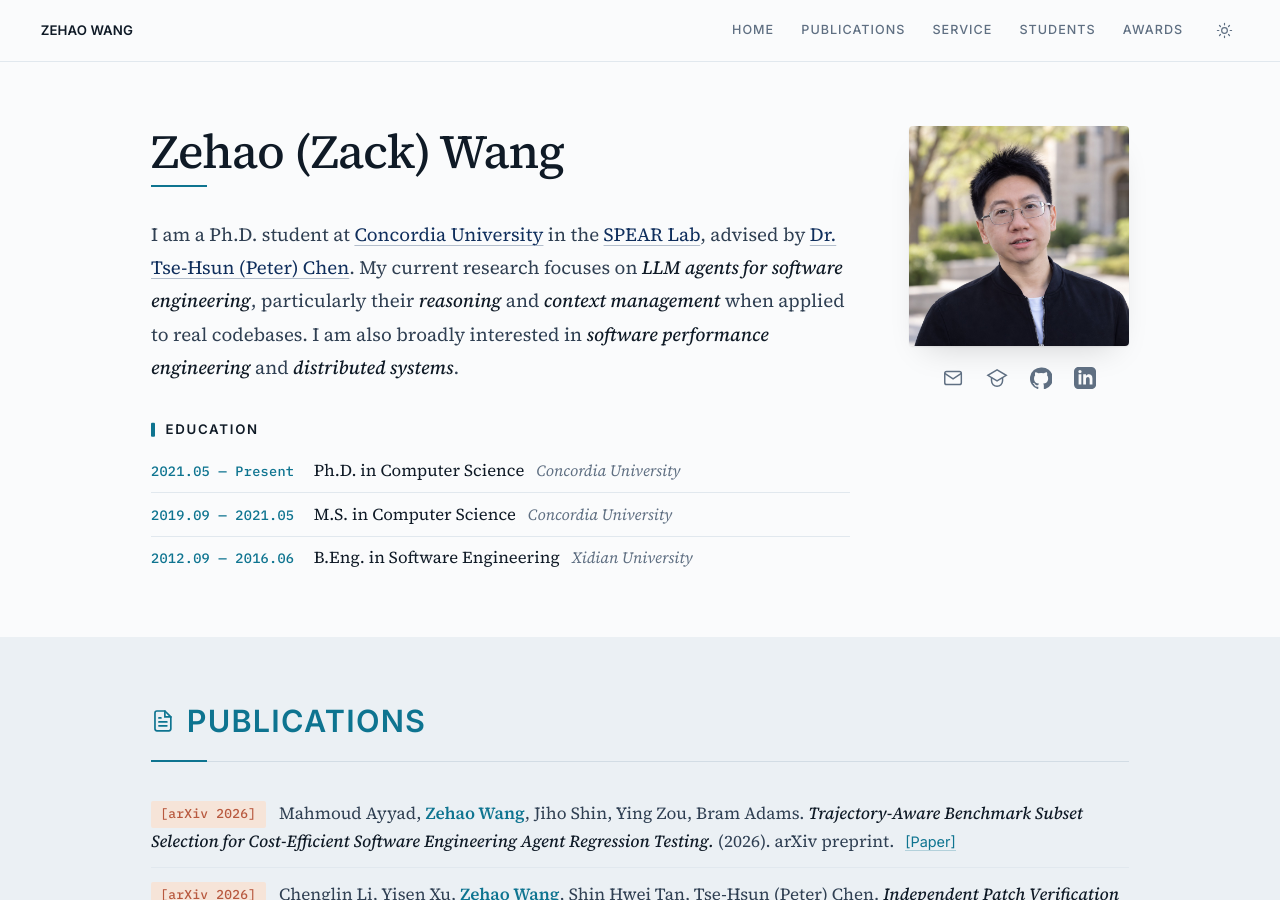
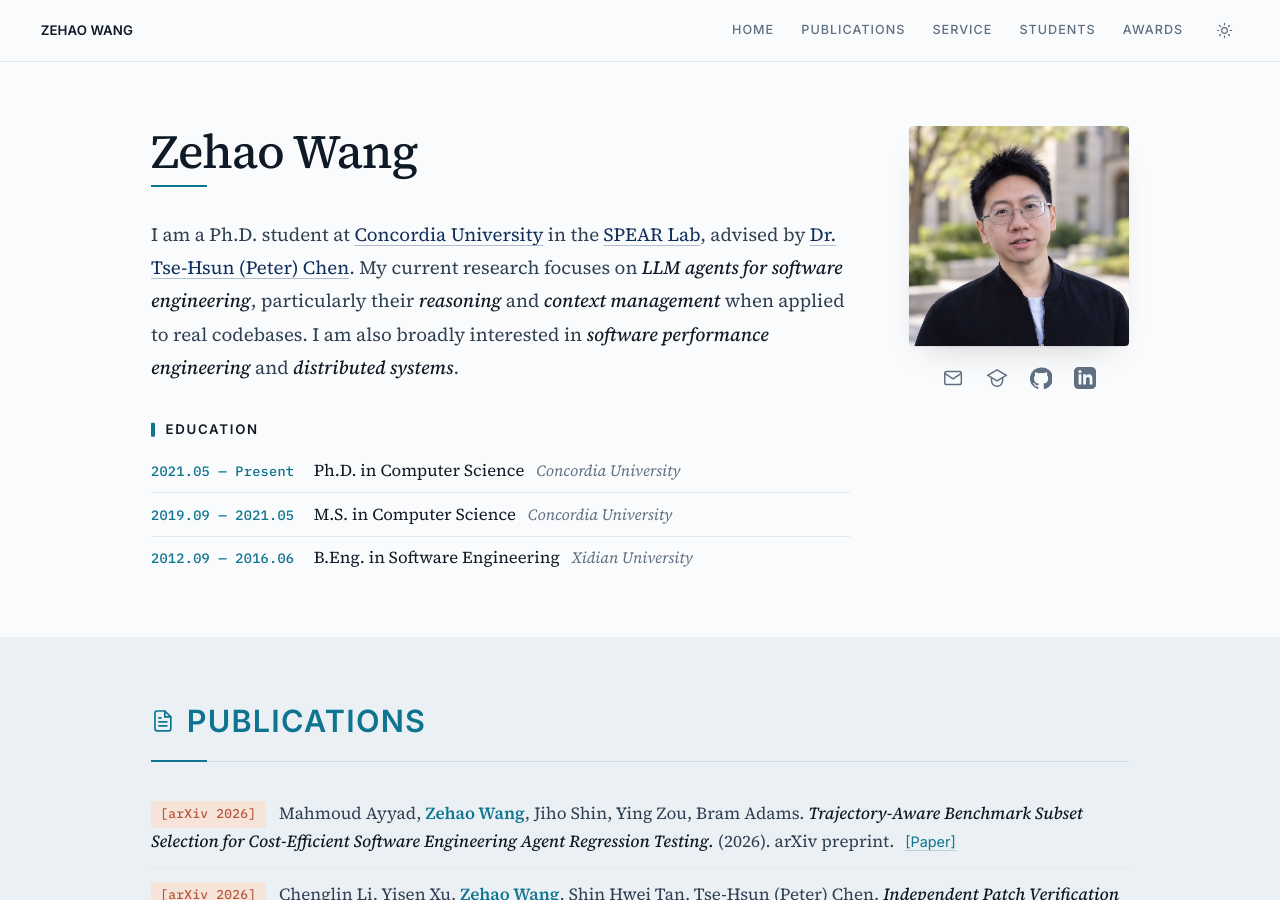
Before and after one commit to zehaowang00/zehaowang00.github.io, a Jekyll site: the page preview.html, which Jekyll copies as it is, in a window 1280 px wide and 900 px high. Built offline with Jekyll 4.4.1, drawn with Linux system fonts in a browser that asks for light colours.

Commit message:
Remove Zack from home page heading
Co-Authored-By: Claude Opus 5.5 <noreply@anthropic.com>

```diff
--- a/_layouts/home.html
+++ b/_layouts/home.html
@@ -42,7 +42,7 @@
     <div class="container">
       <div class="home__row">
         <div class="home__main">
-          <h2 class="home__heading">Zehao (Zack) Wang</h2>
+          <h2 class="home__heading">Zehao Wang</h2>
           <hr class="home__rule">
 
           <p class="home__bio">
--- a/preview.html
+++ b/preview.html
@@ -40,7 +40,7 @@
     <div class="container">
       <div class="home__row">
         <div class="home__main">
-          <h2 class="home__heading">Zehao (Zack) Wang</h2>
+          <h2 class="home__heading">Zehao Wang</h2>
           <hr class="home__rule">
 
           <p class="home__bio">
```
